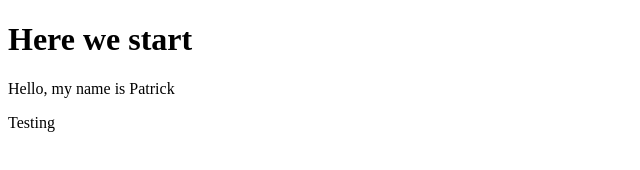
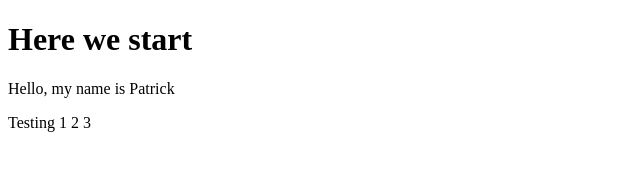
Before and after one commit to patrick-fitzs/patrick-fitzs.github.io.old, a plain HTML site: page index.html in a window 1280 px wide. Shown: the full height of the page, 0-640 px from the left. Drawn offline with Linux system fonts and the light colour scheme.

Commit message:
update test

```diff
--- a/index.html
+++ b/index.html
@@ -7,6 +7,6 @@
 <body>
 <h1>Here we start</h1>
 <p>Hello, my name is Patrick</p>
-<p>Testing</p>
+<p>Testing 1 2 3</p>
 </body>
 </html>
```
